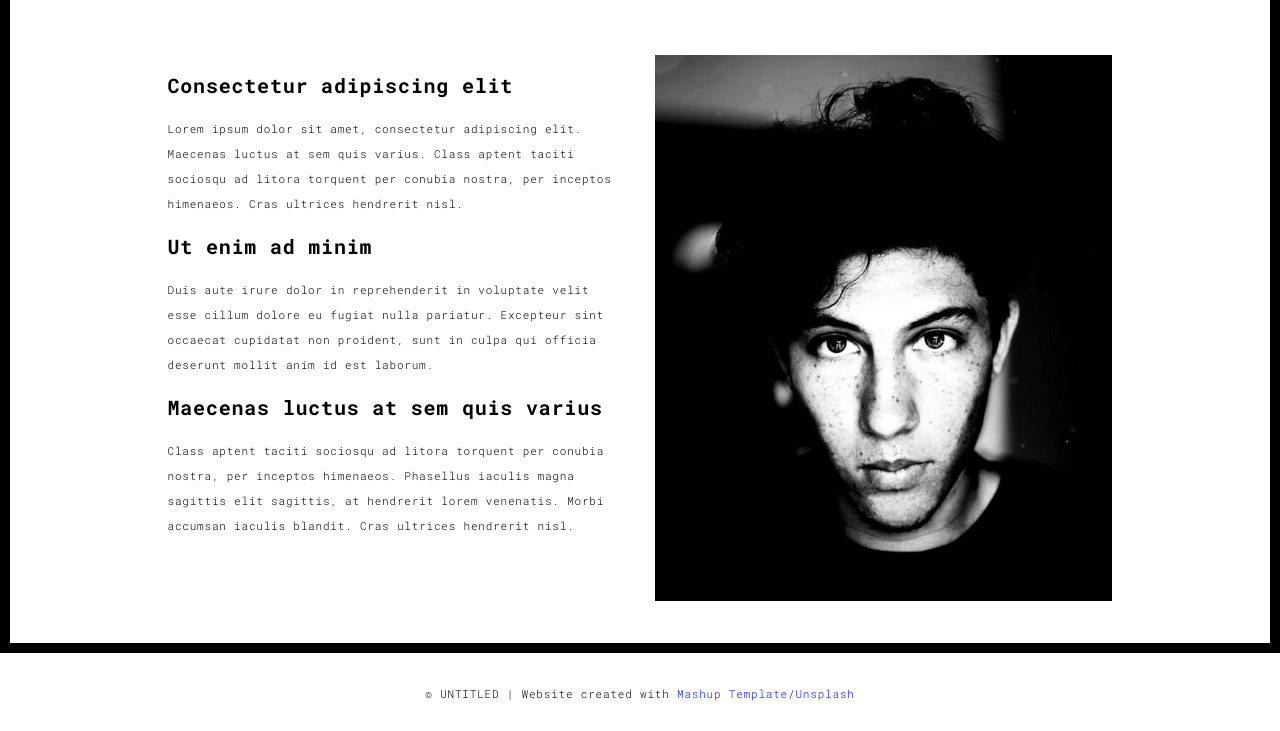
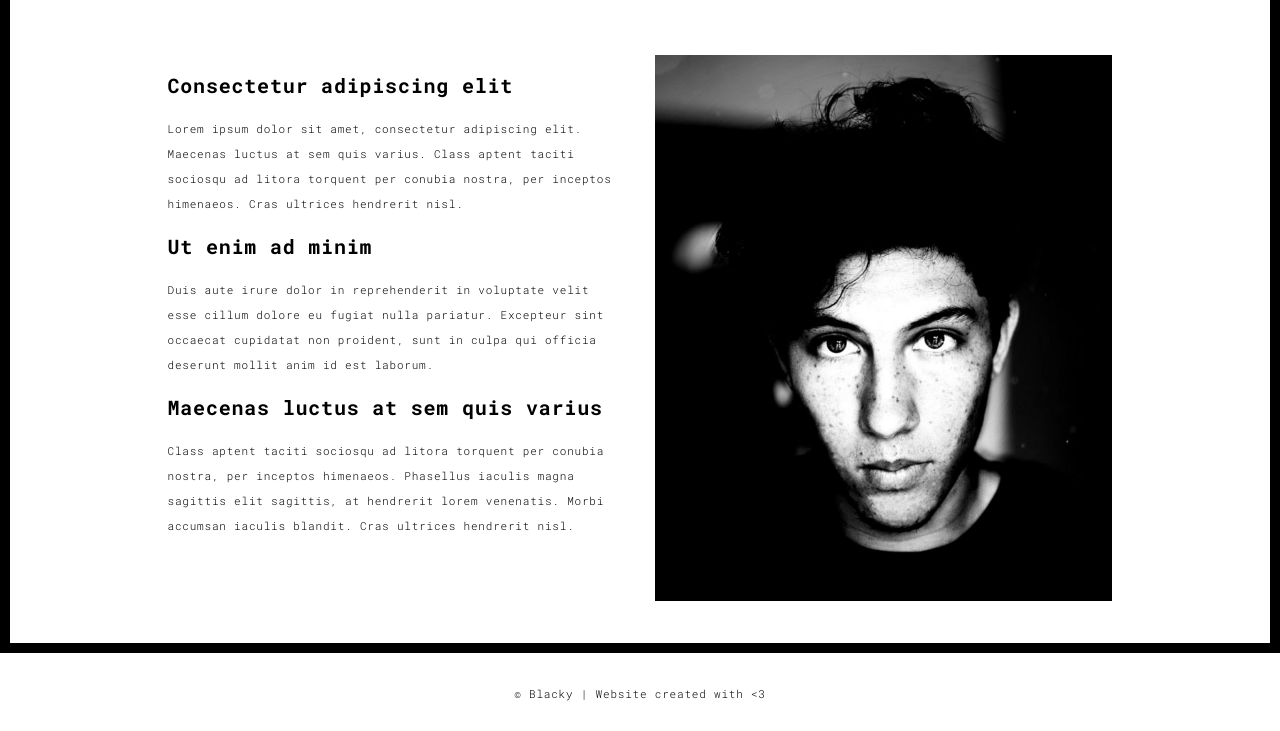
Before and after one commit to Blacky-dev/portfolio2, a plain HTML site: page about.html in a window 1280 px wide. Shown: the part 147-878 px from the top of the page. Drawn offline with Linux system fonts and the light colour scheme.

Commit message:
Update about.html

```diff
--- a/about.html
+++ b/about.html
@@ -91,7 +91,7 @@
   <div class="container">
     <div class="row">
       <div class="col-xs-12">
-        <p>© UNTITLED | Website created with <a href="http://www.mashup-template.com/" title="Create website with free html template">Mashup Template</a>/<a href="https://www.unsplash.com/" title="Beautiful Free Images">Unsplash</a></p>
+        <p>© Blacky | Website created with <3 </p>
       </div>
     </div>
   </div>
```
